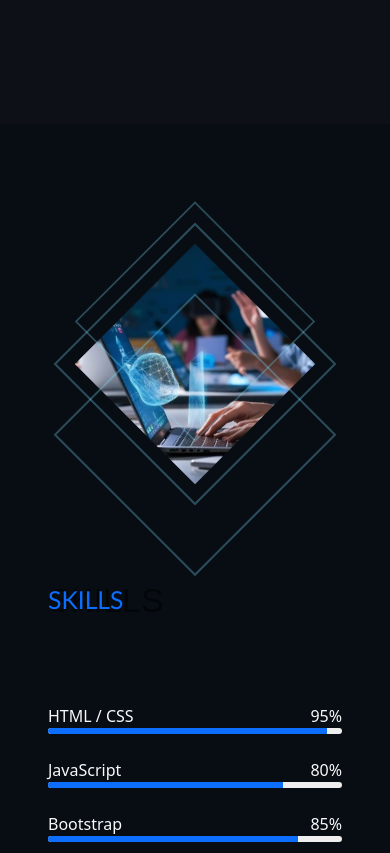
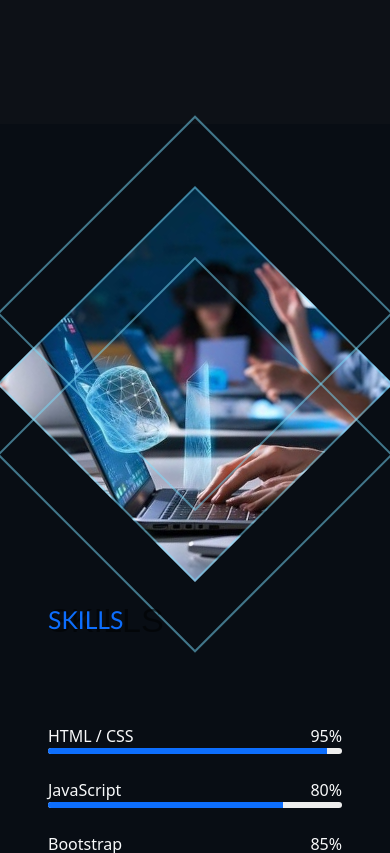
Before and after one commit to Mu-Nehal/Portfolio, a plain HTML site: page index.html in a window 390 px wide. Shown: the part 720-1573 px from the top of the page. Drawn offline with nearby package versions, Linux system fonts and the light colour scheme.

Commit message:
Refactor and clean up style.css

```diff
--- a/style.css
+++ b/style.css
@@ -136,22 +136,6 @@ section {
 @media (max-width: 768px) {
   .img-box {
     margin-bottom: 40px;
-    width: 200px;
-    height: 200px;
-  }
-  .skill-img{
-    transform: rotate(45deg) scale(0.85);
-  }
-  .diamond {
-    transform: rotate(45deg) scanle(0.85);
-    opacity: 0.3;
-  }
-  .d2 {
-    transform: rotate(45deg) translate(-30px, -30px) scale(0.85);
-  }
-  d3 {
-    transform: rotate(45deg) translate(30px, 30px) scale(0.85);
-  }
 }
 
 
```
